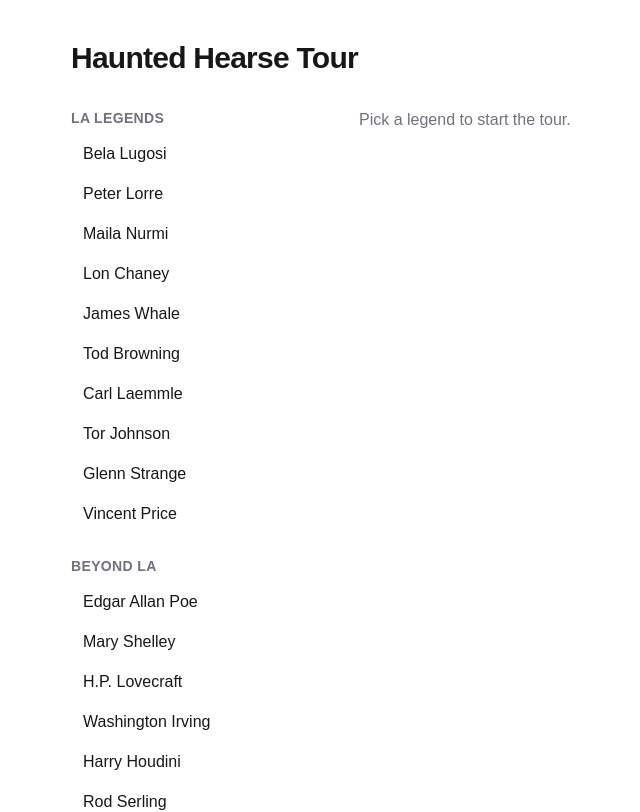
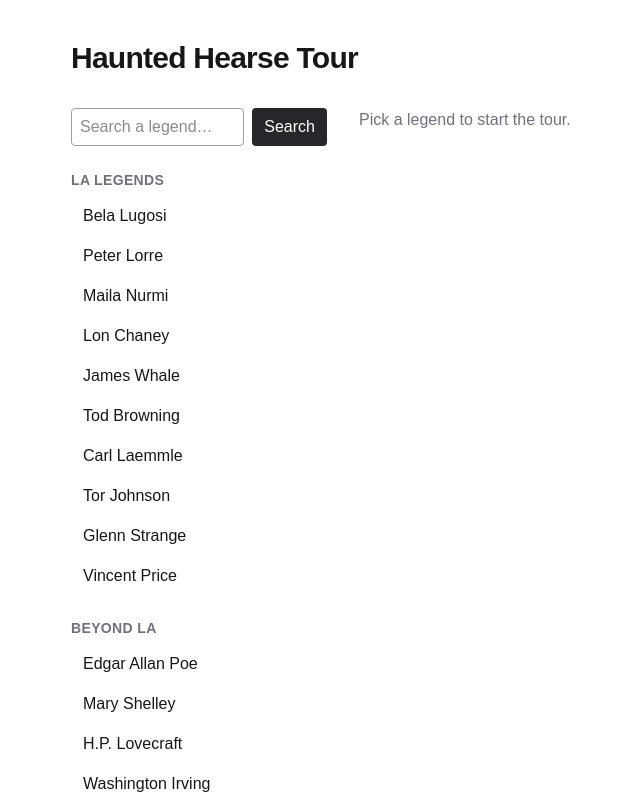
Before and after one commit to LanceCodes1/haunted-hearse-tour, a Next.js app: page / in a window 1280 px wide. Shown: the top 812 px of the page, without its empty margins (81-721 px from the left). Built offline with nearby package versions, Linux system fonts and the light colour scheme.

Commit message:
Add search box with input checks; clear card on rejected search

```diff
--- a/app/TourGuide.tsx
+++ b/app/TourGuide.tsx
@@ -1,7 +1,8 @@
 "use client";
 // Front end: the clickable roster and the tour stop card. It only ever calls our own /api/narrate route.
 import Image from "next/image";
-import { useState } from "react";
+import { useState, type FormEvent } from "react";
+import { checkSearch, type LivingName } from "./searchCheck";
 
 export type TourName = { id: string; name: string; group: "LA Legends" | "Beyond LA" };
 
@@ -25,12 +26,29 @@ function formatDate(date?: string | null): string {
   return new Date(date).toLocaleDateString("en-US", { timeZone: "UTC", year: "numeric", month: "long", day: "numeric" });
 }
 
-export default function TourGuide({ tour }: { tour: TourName[] }) {
+export default function TourGuide({ tour, living }: { tour: TourName[]; living: LivingName[] }) {
   const [selectedId, setSelectedId] = useState<string | null>(null);
   const [stop, setStop] = useState<TourStop | null>(null);
   const [loading, setLoading] = useState(false);
+  const [query, setQuery] = useState("");
+  const [searchMessage, setSearchMessage] = useState<string | null>(null);
+  const [matches, setMatches] = useState<TourName[]>([]);
+
+  // Search box: run every input check first; only a single clear match calls the API
+  function search(event: FormEvent) {
+    event.preventDefault();
+    const result = checkSearch(query, tour, living);
+    setSearchMessage("message" in result ? result.message : null);
+    setMatches("matches" in result ? result.matches : []);
+    if ("message" in result) {
+      setStop(null); // rejected search: clear the old card so only the message shows
+      setSelectedId(null);
+    }
+    if ("open" in result) visit(result.open);
+  }
 
   async function visit(id: string) {
+    setMatches([]);
     setSelectedId(id);
     setStop(null);
     setLoading(true); // buttons are disabled while loading, so only one AI call runs at a time
@@ -50,6 +68,42 @@ export default function TourGuide({ tour }: { tour: TourName[] }) {
     <div className="grid gap-8 md:grid-cols-[16rem_1fr]">
       {/* Roster list, grouped */}
       <nav className="flex flex-col gap-6">
+        {/* Search box: checks run in the browser before any API call */}
+        <form onSubmit={search} className="flex flex-col gap-2">
+          <div className="flex gap-2">
+            <input
+              value={query}
+              onChange={(event) => setQuery(event.target.value)}
+              disabled={loading}
+              placeholder="Search a legend…"
+              aria-label="Search a legend"
+              className="min-w-0 flex-1 rounded border border-zinc-400 bg-transparent px-2 py-1.5"
+            />
+            <button type="submit" disabled={loading} className="rounded bg-zinc-800 px-3 py-1.5 text-white disabled:opacity-60">
+              Search
+            </button>
+          </div>
+          {searchMessage && <p className="text-sm italic text-zinc-500">{searchMessage}</p>}
+          {matches.length > 0 && (
+            <div className="text-sm">
+              <p className="mb-1 text-zinc-500">A few legends match:</p>
+              <div className="flex flex-wrap gap-1">
+                {matches.map((legend) => (
+                  <button
+                    key={legend.id}
+                    type="button"
+                    onClick={() => visit(legend.id)}
+                    disabled={loading}
+                    className="rounded border border-zinc-400 px-2 py-0.5 hover:bg-zinc-200 dark:hover:bg-zinc-800"
+                  >
+                    {legend.name}
+                  </button>
+                ))}
+              </div>
+            </div>
+          )}
+        </form>
+
         {groups.map((group) => (
           <section key={group}>
             <h2 className="mb-2 text-sm font-semibold uppercase tracking-wide text-zinc-500">{group}</h2>
--- a/app/page.tsx
+++ b/app/page.tsx
@@ -5,11 +5,13 @@ import TourGuide, { type TourName } from "./TourGuide";
 export default function Home() {
   // Test-only entries (Elvira) are for guardrail tests, not the public tour
   const tour: TourName[] = ROSTER.filter((legend) => !legend.testOnly).map(({ id, name, group }) => ({ id, name, group }));
+  // Living test names go to the search box only, so it can reject them before any API call
+  const living = ROSTER.filter((legend) => legend.testOnly).map(({ id, name }) => ({ id, name }));
 
   return (
     <main className="mx-auto w-full max-w-5xl flex-1 px-6 py-10">
       <h1 className="mb-8 text-3xl font-bold tracking-tight">Haunted Hearse Tour</h1>
-      <TourGuide tour={tour} />
+      <TourGuide tour={tour} living={living} />
     </main>
   );
 }
--- /dev/null
+++ b/app/searchCheck.ts
@@ -0,0 +1,35 @@
+// Front end: search-box input checks. They all run BEFORE any API call.
+import type { TourName } from "./TourGuide";
+
+export type LivingName = { id: string; name: string };
+
+export type SearchResult = { open: string } | { matches: TourName[] } | { message: string };
+
+const MAX_LENGTH = 60; // longer than any real name on the tour
+
+// Lowercase, drop periods, squeeze spaces, so "hp  LOVECRAFT" matches "H.P. Lovecraft"
+function normalize(text: string): string {
+  return text.toLowerCase().replace(/\./g, "").replace(/\s+/g, " ").trim();
+}
+
+export function checkSearch(input: string, tour: TourName[], living: LivingName[]): SearchResult {
+  const query = input.trim();
+
+  // Bad input checks, in order
+  if (!query) return { message: "Type a legend's name first." };
+  if (query.length > MAX_LENGTH) return { message: "That's too long for a tombstone. Keep it under 60 characters." };
+  if (!/\p{L}/u.test(query)) return { message: "That doesn't look like a name. Try letters." }; // no letters at all = gibberish
+
+  // Partial, case-insensitive match against the tour and the living test names
+  const q = normalize(query);
+  const matches = tour.filter((legend) => normalize(legend.name).includes(q));
+  const livingMatch = living.some((person) => normalize(person.name).includes(q));
+
+  // Living-person guard: only when the name matches a living person and no legend
+  // (so "peter" still finds Peter Lorre, but "peterson" or "elvira" is rejected)
+  if (matches.length === 0 && livingMatch) return { message: "No tombstones for the living." };
+
+  if (matches.length === 0) return { message: "That legend isn't on our tour." };
+  if (matches.length === 1) return { open: matches[0].id };
+  return { matches }; // several legends match: let the user pick
+}
```
Also changed, not shown: 2 other files (tests, documents, lock files or other folders).
